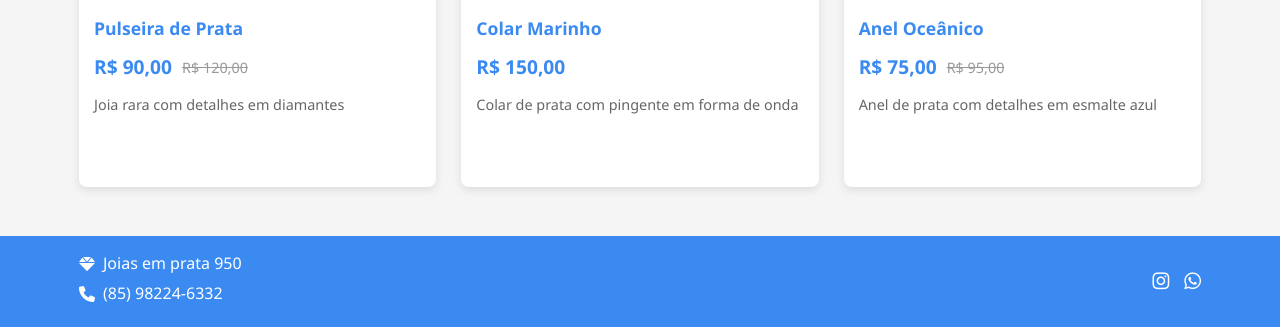
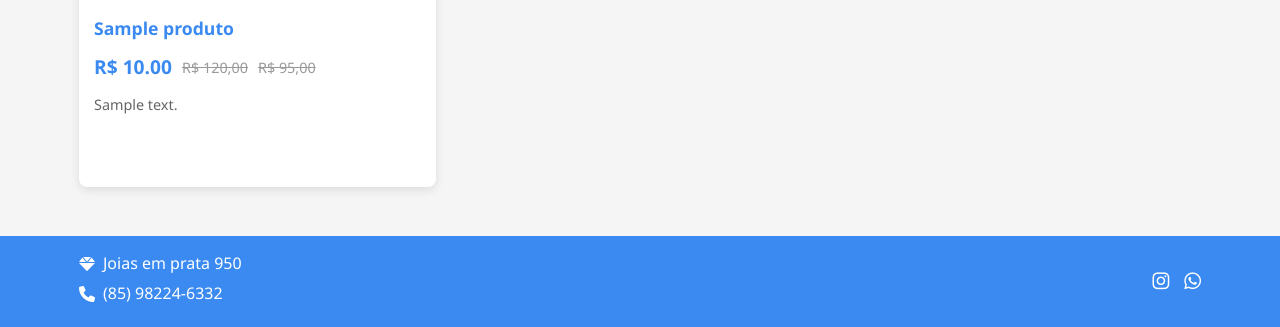
Before and after one commit to joaquimoliveira22/mare-de-pratas, a Flask app: template templates/catalogo.html in a window 1280 px wide. Shown: the part 473-800 px from the top of the page. Run offline with Flask 3, Linux system fonts and the light colour scheme; the template is opened without the code that fills it: most values are stand-ins (such as "Sample title", 1, 10 or a date in 2020); grey boxes marked "Sample" are stand-in pictures.

Commit message:
update 0.4
discovery so many bugssssssssssssssss

```diff
--- a/app.py
+++ b/app.py
@@ -3,11 +3,12 @@ from werkzeug.security import generate_password_hash, check_password_hash
 import re
 import os
 
-# Configuração inicial do Flask
 app = Flask(__name__)
 app.secret_key = 'sua_chave_secreta_super_segura_aqui'
 
-# Banco de dados em memória
+def obter_produtos():
+    return produtos
+
 usuarios = [
     {
         'email': 'admin@mare.com',
@@ -43,13 +44,12 @@ produtos = [
 
 @app.before_request
 def inicializar_sessao():
-    pass  # Nada mais necessário aqui
+    pass
 
+# Acesso direto à página do catálogo (público)
 @app.route('/')
 def index():
-    if 'usuario_logado' in session:
-        return redirect(url_for('catalogo'))
-    return redirect(url_for('login'))
+    return redirect(url_for('catalogo'))
 
 @app.route('/login', methods=['GET', 'POST'])
 def login():
@@ -113,26 +113,27 @@ def logout():
     flash('Você foi desconectado', 'info')
     return redirect(url_for('login'))
 
+# Catálogo público (sem necessidade de login)
 @app.route('/catalogo')
 def catalogo():
-    if 'usuario_logado' not in session:
-        flash('Por favor, faça login para acessar o catálogo', 'erro')
-        return redirect(url_for('login'))
-    return render_template('catalogo.html', produtos=produtos)
+    produtos_lista = obter_produtos()
+    nome_usuario = session['usuario_logado']['nome'] if 'usuario_logado' in session else None
+    return render_template('catalogo.html', produtos=produtos_lista, nome_usuario=nome_usuario)
+
+
+
 
 @app.route('/produtos')
 def listar_produtos():
     if 'usuario_logado' not in session:
         flash('Por favor, faça login para acessar os produtos', 'erro')
         return redirect(url_for('login'))
-    return render_template('produtos', produtos=produtos)
+    return render_template('produtos.html', produtos=produtos)
 
 @app.route('/sobre')
 def sobre():
-    return render_template('sobre')
+    return render_template('sobre.html')
 
-
-# Nova rota para finalizar pedido
 @app.route('/comprar/<int:produto_id>', methods=['POST'])
 def comprar_produto(produto_id):
     if 'usuario_logado' not in session:
@@ -144,7 +145,6 @@ def comprar_produto(produto_id):
         flash('Produto não encontrado', 'erro')
         return redirect(url_for('catalogo'))
 
-    # Armazenar produto selecionado na sessão (ou passar via query string/post)
     session['produto_selecionado'] = produto
     return redirect(url_for('finalizar_pedido'))
 
@@ -162,9 +162,6 @@ def finalizar_pedido():
 
     return render_template('finalizar_pedido.html', produto=produto)
 
-
-
-# Ponto de entrada
 if __name__ == '__main__':
     os.makedirs('templates', exist_ok=True)
     os.makedirs('static/images', exist_ok=True)
--- a/templates/catalogo.html
+++ b/templates/catalogo.html
@@ -4,7 +4,7 @@
     <meta charset="UTF-8">
     <meta name="viewport" content="width=device-width, initial-scale=1.0">
     <title>Maré de Pratas - Catálogo</title>
-    <link rel="stylesheet" href="/static/css/catalogo.css">
+    <link rel="stylesheet" href="{{ url_for('static', filename='css/catalogo.css') }}">
     <link rel="stylesheet" href="https://cdnjs.cloudflare.com/ajax/libs/font-awesome/6.0.0-beta3/css/all.min.css">
 </head>
 <body>
@@ -12,18 +12,21 @@
         <div class="container">
             <div class="header-main">
                 <div class="logo-container">
-                    <a href="#" class="logo">
-                        <img src="/images/logo mare de pratas sem nome.jpg" alt="">
+                    <a href="{{ url_for('catalogo') }}" class="logo">
+                        <img src="{{ url_for('static', filename='images/logo mare de pratas sem nome.jpg') }}" alt="">
                         <span>Maré de Pratas</span>
                     </a>
                 </div>
 
+                <!-- Ações do usuário -->
                 <div class="user-actions">
-                    <a href="/templates/login.html"><i class="fas fa-sign-in-alt"></i></a>
+                        <span class="user-name"><i class="fas fa-user"></i> {{ nome_usuario }}</span>
+                        <a href="{{ url_for('logout') }}" title="Logout"><i class="fas fa-sign-out-alt"></i></a>
+                        <a href="{{ url_for('login') }}" title="Login"><i class="fas fa-sign-in-alt"></i></a>
                 </div>
 
                 <div class="search-container">
-                    <form action="/busca" method="GET">
+                    <form action="{{ url_for('listar_produtos') }}" method="GET">
                         <input type="text" placeholder="Buscar produtos..." name="q">
                         <button type="submit"><i class="fas fa-search"></i></button>
                     </form>
@@ -41,142 +44,84 @@
 
             <nav class="mobile-nav">
                 <ul>
-                    <li><a href="/templates/login.html"><i class="fas fa-sign-in-alt"></i> Login</a></li>
-
-                    <li><a href="/templates/sobre.html"><i class="fas fa-info-circle"></i> Sobre</a></li>
+                        <li><a href="#"><i class="fas fa-user"></i> {{ nome_usuario }}</a></li>
+                        <li><a href="{{ url_for('logout') }}"><i class="fas fa-sign-out-alt"></i> Logout</a></li>
+                        <li><a href="{{ url_for('login') }}"><i class="fas fa-sign-in-alt"></i> Login</a></li>
+                    <li><a href="{{ url_for('sobre') }}"><i class="fas fa-info-circle"></i> Sobre</a></li>
                 </ul>
             </nav>
         </div>
     </header>
+
 
     <main>
         <div class="container">
             <h2 class="catalog-title">Catálogo de Produtos</h2>
 
             <div class="products-grid">
+
                 <div class="product-card">
                     <div class="product-image">
-                        <img src="/static/images/pulseira.jpg" alt="Pulseira de prata">
+                        <img src="{{ url_for('static', filename='images/' + produto.imagem) }}" alt="{{ produto.nome }}">
+
                         <div class="product-badge">Novo</div>
+
+                        <div class="product-badge">-20%</div>
+
                     </div>
                     <div class="product-info">
-                        <h3>Pulseira de Prata</h3>
+                        <h3>{{ produto.nome }}</h3>
                         <div class="price-container">
-                            <p class="price">R$ 90,00</p>
+                            <p class="price">R$ {{ "%.2f"|format(produto.preco) }}</p>
+
                             <span class="discount">R$ 120,00</span>
+
+                            <span class="discount">R$ 95,00</span>
+
                         </div>
-                        <p class="description">Joia rara com detalhes em diamantes</p>
+                        <p class="description">{{ produto.descricao }}</p>
                         <div class="product-actions">
-                           <a href="/finalizar_pedido?produto_id=1" class="btn-comprar">Comprar</a>
+                            <a href="{{ url_for('comprar_produto', produto_id=produto.id) }}" class="btn-comprar">Comprar</a>
                         </div>
                     </div>
                 </div>
 
-                <div class="product-card">
-                    <div class="product-image">
-                        <img src="/static/images/colar.jpg" alt="Colar de prata">
-                    </div>
-                    <div class="product-info">
-                        <h3>Colar Marinho</h3>
-                        <div class="price-container">
-                            <p class="price">R$ 150,00</p>
-                        </div>
-                        <p class="description">Colar de prata com pingente em forma de onda</p>
-                        <div class="product-actions">
-                           <a href="/finalizar_pedido?produto_id=1" class="btn-comprar">Comprar</a>
-                        </div>
-                    </div>
-                </div>
-
-                <div class="product-card">
-                    <div class="product-image">
-                        <img src="/static/images/anel.jpg" alt="Anel de prata">
-                        <div class="product-badge">-20%</div>
-                    </div>
-                    <div class="product-info">
-                        <h3>Anel Oceânico</h3>
-                        <div class="price-container">
-                            <p class="price">R$ 75,00</p>
-                            <span class="discount">R$ 95,00</span>
-                        </div>
-                        <p class="description">Anel de prata com detalhes em esmalte azul</p>
-                       <div class="product-actions">
-                           <a href="/finalizar_pedido?produto_id=1" class="btn-comprar">Comprar</a>
-                        </div>
-                    </div>
-                </div>
             </div>
         </div>
     </main>
 
+    <!-- Rodapé -->
     <footer class="main-footer">
         <div class="container">
             <div class="footer-container">
-                <div class="footer-content">
                 <div class="footer-info">
                     <p><i class="fas fa-gem"></i> Joias em prata 950</p>
                     <p><i class="fas fa-phone"></i> (85) 98224-6332</p>
                 </div>
-                </div>
-
-                <div class="social-container">
                 <div class="social-icons">
                     <a href="https://www.instagram.com/mare_depratas?igsh=bDBsbXhwY3N5NmQ2"><i class="fab fa-instagram"></i></a>
-                        <a href="https://api.whatsapp.com/send/?phone=5585982246332&text&type=phone_number&app_absent=0"><i class="fab fa-whatsapp"></i></a>
-                    </div>
+                    <a href="https://api.whatsapp.com/send/?phone=5585982246332"><i class="fab fa-whatsapp"></i></a>
                 </div>
             </div>
         </div>
     </footer>
 
+    <!-- JS: menu e hover -->
     <script>
-        // Menu mobile
         document.querySelector('.menu-toggle').addEventListener('click', function () {
             document.querySelector('.mobile-nav').classList.toggle('active');
             this.querySelector('i').classList.toggle('fa-times');
             this.querySelector('i').classList.toggle('fa-bars');
         });
 
-        // Hover nos cards
-        const productCards = document.querySelectorAll('.product-card');
-        productCards.forEach(card => {
-            card.addEventListener('mouseenter', function () {
-                this.querySelector('.product-actions').style.opacity = '1';
+        document.querySelectorAll('.product-card').forEach(card => {
+            card.addEventListener('mouseenter', () => {
+                card.querySelector('.product-actions').style.opacity = '1';
             });
-
-            card.addEventListener('mouseleave', function () {
-                this.querySelector('.product-actions').style.opacity = '0';
+            card.addEventListener('mouseleave', () => {
+                card.querySelector('.product-actions').style.opacity = '0';
             });
         });
     </script>
 </body>
 </html>
-<script>
-document.addEventListener('DOMContentLoaded', function() {
-    // Adiciona evento de clique para todos os botões "Adicionar ao Carrinho"
-    document.querySelectorAll('.btn-add-to-cart').forEach(button => {
-        button.addEventListener('click', function() {
-            const productId = this.getAttribute('data-product-id');
-
-            fetch(`/adicionar_carrinho/${productId}`, {
-                method: 'POST',
-                headers: {
-                    'Content-Type': 'application/json',
-                },
-                credentials: 'same-origin'
-            })
-            .then(response => response.json())
-            .then(data => {
-                if (data.success) {
-                    window.location.href = data.redirect;
-                } else {
-                    alert(data.message);
-                }
-            })
-            .catch(error => {
-                console.error('Error:', error);
-            });
-        });
-    });
-});
-</script>
```
Lines whose indentation alone changed are shown as unchanged.
